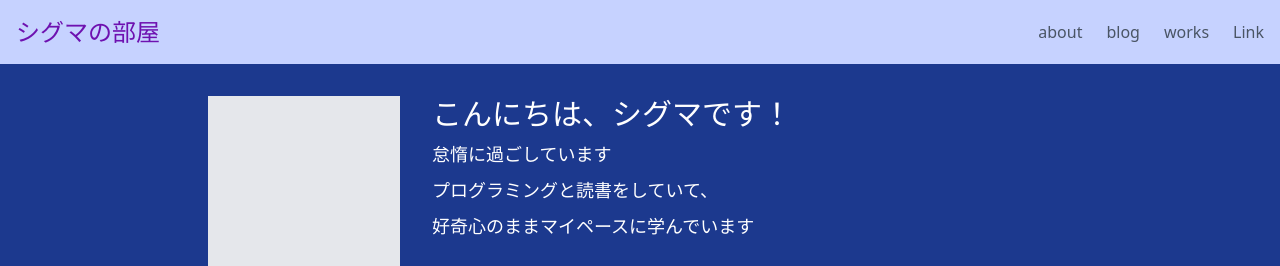
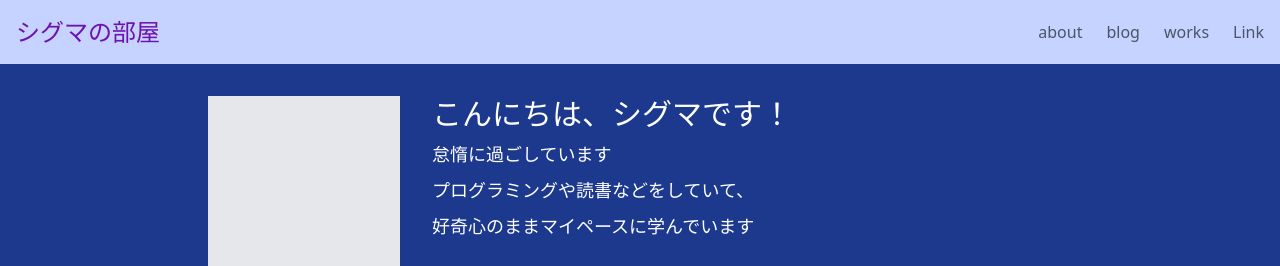
Before and after one commit to sigma7863/sigma7863.github.io, a Next.js app: page / in a window 1280 px wide. Shown: the top 266 px of the page. Built offline with nearby package versions, Linux system fonts and the light colour scheme.

Commit message:
最初の文を変更

```diff
--- a/src/app/page.tsx
+++ b/src/app/page.tsx
@@ -11,7 +11,7 @@ export default function Home() {
             <div className="space-y-2">
               <h2 className="text-3xl font-medium">こんにちは、シグマです！</h2>
               <p className="text-lg">怠惰に過ごしています</p>
-              <p className="text-lg">プログラミングと読書をしていて、</p>
+              <p className="text-lg">プログラミングや読書などをしていて、</p>
               <p className="text-lg">好奇心のままマイペースに学んでいます</p>
             </div>
           </section>
```
